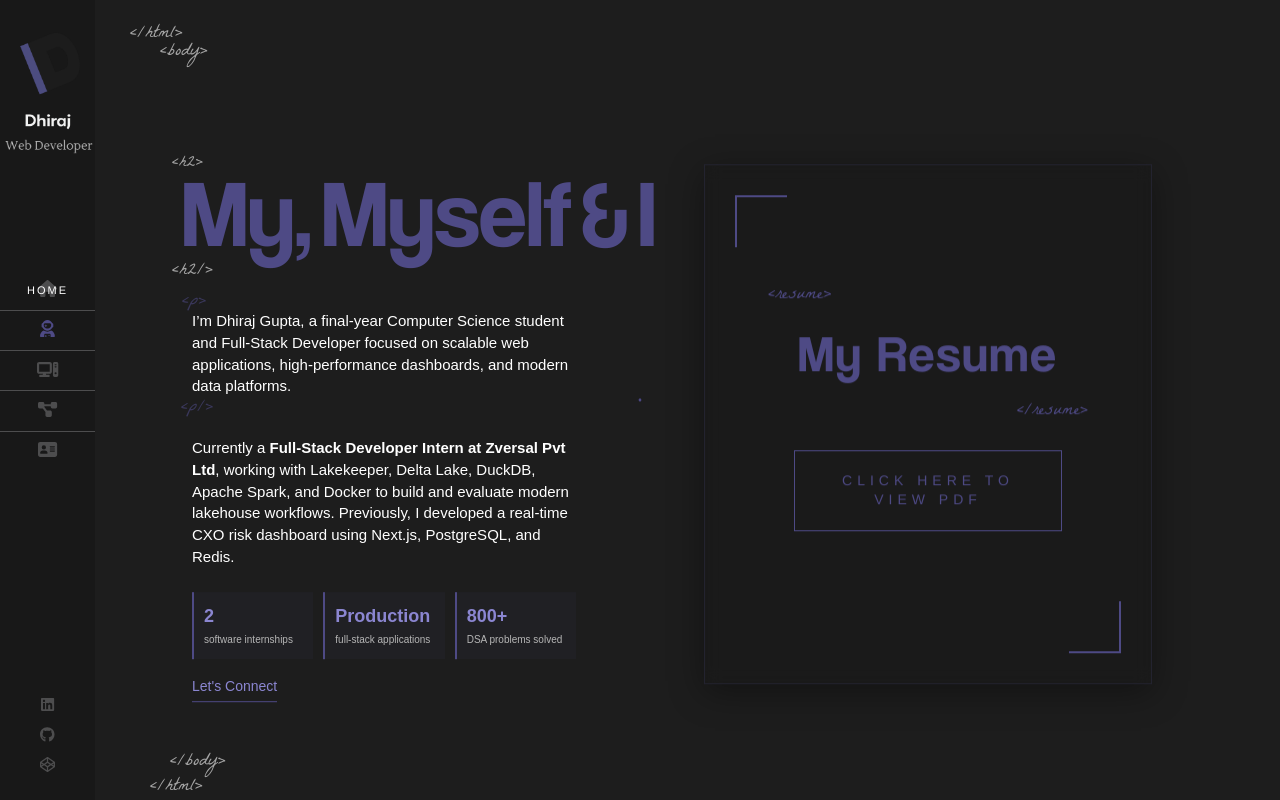
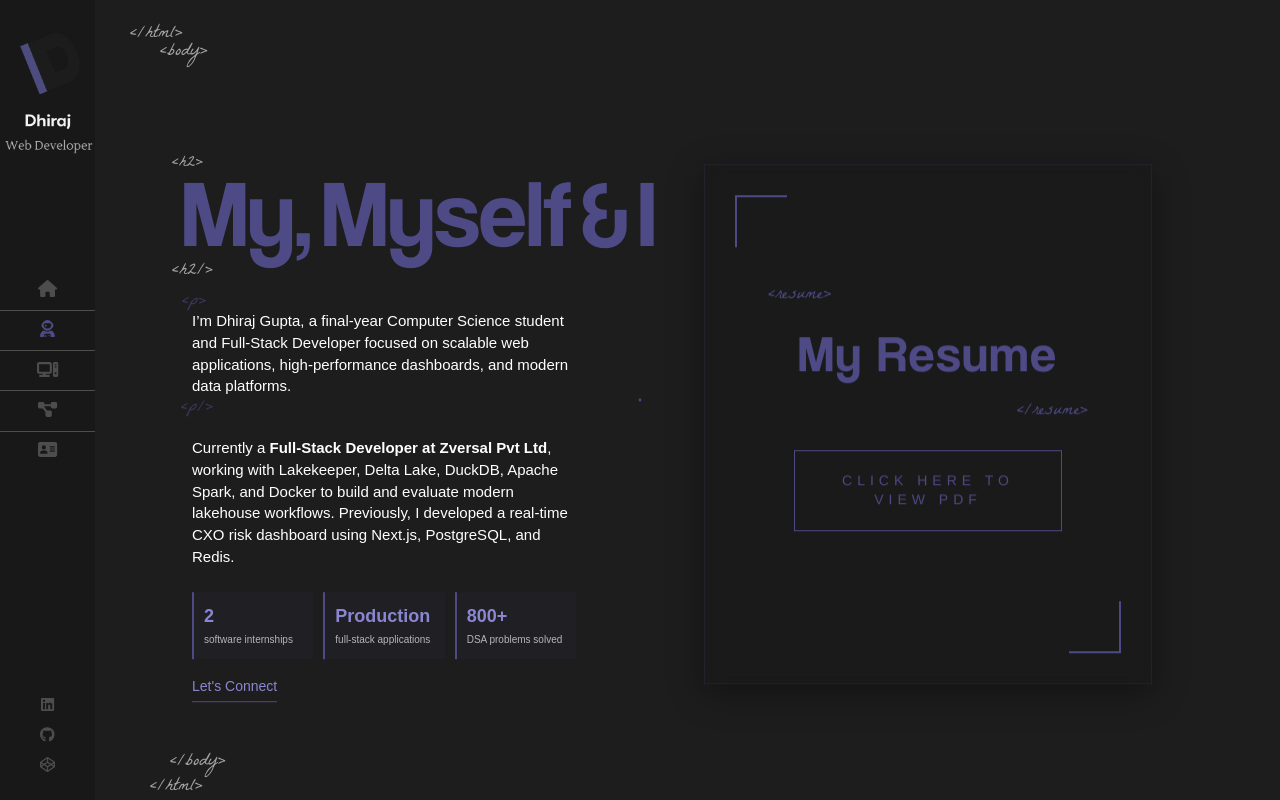
Before and after one commit to Dhiraj10002/dhiraj-portfolio, a React (Create React App) app: page /about in a window 1280 px wide. Built offline with nearby package versions, Linux system fonts and the light colour scheme.

Commit message:
update professional title from intern to full-stack developer at zversal pvt ltd in about component

```diff
--- a/src/components/About/About.js
+++ b/src/components/About/About.js
@@ -37,7 +37,7 @@ function About() {
           </p>
 
           <p className="about-current">
-            Currently a <strong>Full-Stack Developer Intern at Zversal Pvt Ltd</strong>,
+            Currently a <strong>Full-Stack Developer at Zversal Pvt Ltd</strong>,
             working with Lakekeeper, Delta Lake, DuckDB, Apache Spark, and
             Docker to build and evaluate modern lakehouse workflows. Previously,
             I developed a real-time CXO risk dashboard using Next.js,
```
